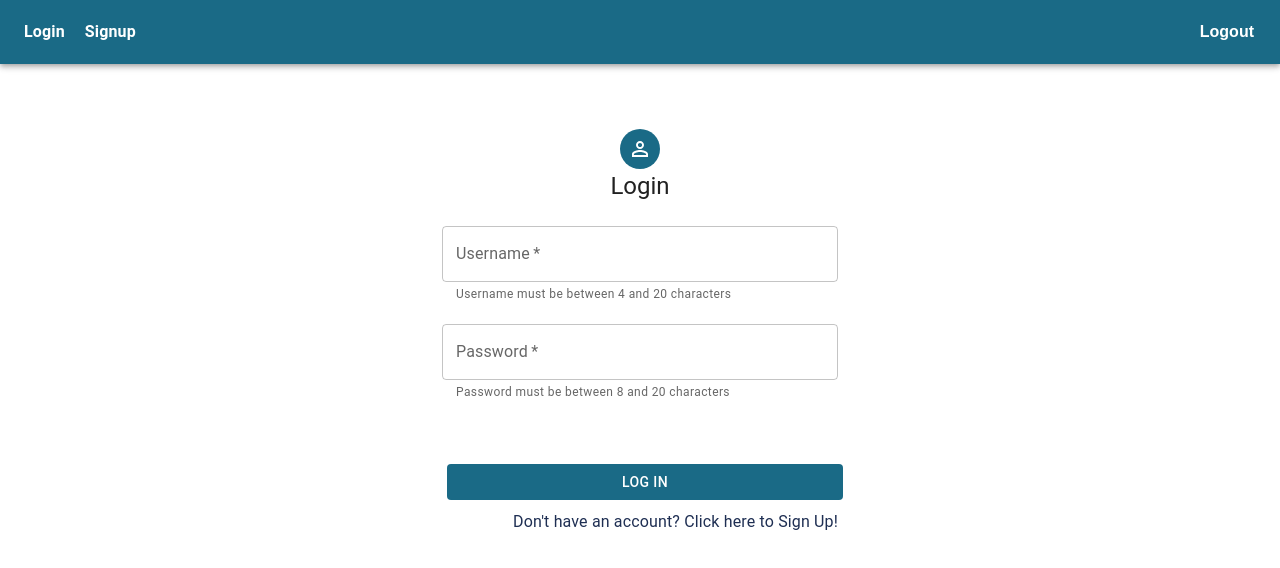
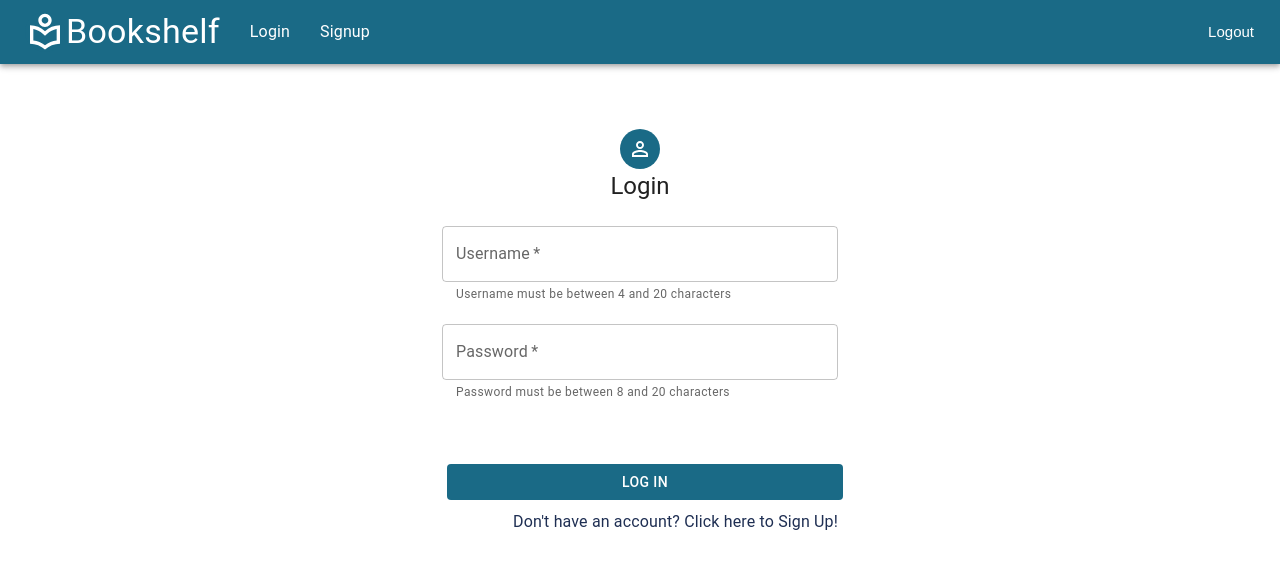
Before and after one commit to seth-allgire/bookshelf-react, a React (Create React App) app: page /login in a window 1280 px wide. Shown: the top 568 px of the page. Built offline with nearby package versions, Linux system fonts and the light colour scheme; no server answers.

Commit message:
adds title to menu bar

```diff
--- a/src/bookshelf.css
+++ b/src/bookshelf.css
@@ -6,8 +6,7 @@ body {
 .link {
   color: #ffffff;
   text-decoration: none;
-  font-weight: 600;
-  margin-right: 20px;
+  margin-right: 30px;
   position: relative;
 }
 
@@ -26,11 +25,11 @@ body {
 .logout {
   background-color: #1a6a86;
   color: white;
-  font-size: 16px;
-  font-weight: 600;
+  font-size: 15px;
   border: none;
   position: absolute;
   right: 20px;
+  margin-top: -1px;
 }
 
 .shelf {
@@ -38,7 +37,7 @@ body {
   margin-left: -2px;
   margin-right: 2px;
   border-top: 15px ridge rgb(73, 49, 31);
-  box-shadow: 5px 5px 15px 1px;
+  box-shadow: 5px 5px 15px;
   margin-bottom: 20px;
 }
 
@@ -47,12 +46,12 @@ body {
   margin: 10px;
   margin-bottom: 0px;
   cursor: pointer;
-  border: 1px solid black;
+  border: 1px solid rgba(0, 0, 0, 0.158);
 }
 
 .cover-image:hover {
-  transform: scale(1.1, 1.1) translate(5px, 5px);
-  transition: all 150ms;
+  transform: scale(1.1, 1.1) translate(5px, 15px);
+  transition: all 200ms;
 }
 
 .cover-detail-image {
--- a/src/components/BookDisplay.js
+++ b/src/components/BookDisplay.js
@@ -64,7 +64,7 @@ function BookDisplay({
             className="cover-image"
             src={coverURL}
             alt="Book Cover"
-            title="Book Cover"
+            title={title}
             onClick={handleDialogOpen}
           ></img>
         )}
@@ -111,16 +111,6 @@ function BookDisplay({
                   <Tooltip title="Opens external link" placement="top">
                     <Button
                       variant="containedSecondary"
-                      // sx={{
-                      //   fontSize: "12px",
-                      //   mr: "5px",
-                      //   mt: "15px",
-                      //   mb: 2,
-                      //   bgcolor: "#1A6A86",
-                      //   "&:hover": {
-                      //     background: "#1a6986bb",
-                      //   },
-                      // }}
                       startIcon={<InfoOutlinedIcon />}
                       target="_blank"
                       href={infoURL}
@@ -131,16 +121,6 @@ function BookDisplay({
                   {!isMyBook && (
                     <Button
                       variant="containedSecondary"
-                      // sx={{
-                      //   fontSize: "12px",
-                      //   mr: "5px",
-                      //   mt: "15px",
-                      //   mb: 2,
-                      //   bgcolor: "#1A6A86",
-                      //   "&:hover": {
-                      //     background: "#1a6986bb",
-                      //   },
-                      // }}
                       startIcon={<AddCircleOutlineOutlinedIcon color="" />}
                       onClick={() =>
                         addMyBook({
@@ -158,16 +138,6 @@ function BookDisplay({
                   {isMyBook && (
                     <Button
                       variant="containedSecondary"
-                      // sx={{
-                      //   fontSize: "12px",
-                      //   mr: "5px",
-                      //   mt: "15px",
-                      //   mb: 2,
-                      //   bgcolor: "#1A6A86",
-                      //   "&:hover": {
-                      //     background: "#1a6986bb",
-                      //   },
-                      // }}
                       startIcon={<RemoveCircleOutlineOutlinedIcon color="" />}
                       onClick={() => deleteMyBook(cover_id)}
                     >
@@ -178,15 +148,6 @@ function BookDisplay({
                     <Button
                       variant="containedSecondary"
                       sx={{ mr: "0px" }}
-                      // sx={{
-                      //   fontSize: "12px",
-                      //   mt: "15px",
-                      //   mb: 2,
-                      //   bgcolor: "#1A6A86",
-                      //   "&:hover": {
-                      //     background: "#1a6986bb",
-                      //   },
-                      // }}
                       startIcon={<CreateOutlinedIcon />}
                       onClick={handleClick}
                     >
@@ -228,15 +189,6 @@ function BookDisplay({
                     <Button
                       variant="containedSecondary"
                       sx={{ mr: "0px" }}
-                      // sx={{
-                      //   fontSize: "10px",
-                      //   mt: "15px",
-                      //   mb: 2,
-                      //   bgcolor: "#1A6A86",
-                      //   "&:hover": {
-                      //     background: "#1a6986bb",
-                      //   },
-                      // }}
                       onClick={() => addBookNote({ bookNote })}
                     >
                       Save
--- a/src/components/Menu.js
+++ b/src/components/Menu.js
@@ -2,7 +2,8 @@ import React, { useEffect, useState, useContext } from "react";
 import { BookContext } from "../shared/BookContext";
 import { NavLink } from "react-router-dom";
 import ArrowUpwardIcon from "@mui/icons-material/ArrowUpward";
-import { AppBar, Button, Toolbar } from "@mui/material";
+import { AppBar, Avatar, Button, Toolbar, Typography } from "@mui/material";
+import LocalLibraryOutlined from "@mui/icons-material/LocalLibraryOutlined";
 
 function Menu() {
   const [showButton, setShowButton] = useState(false);
@@ -22,8 +23,14 @@ function Menu() {
   };
   return (
     <>
-      <AppBar position="static" sx={{ bgcolor: "#1A6A86" }}>
+      <AppBar position="sticky" sx={{ bgcolor: "#1A6A86" }}>
         <Toolbar variant="regular">
+          <Avatar>
+            <LocalLibraryOutlined sx={{ fontSize: "40px" }} />{" "}
+          </Avatar>
+          <Typography variant="h4" sx={{ marginRight: "30px" }}>
+            Bookshelf
+          </Typography>
           {!user.username && (
             <>
               <NavLink to="/login" className="link" activeClassName="active">
--- a/src/shared/BookContext.js
+++ b/src/shared/BookContext.js
@@ -7,6 +7,7 @@ export function BookProvider(props) {
   const [user, setUser] = useState({});
   const [search, setSearch] = useState([]);
   const [myBooks, setMyBooks] = useState([]);
+  const [bookNotes, setBookNotes] = useState({});
 
   useEffect(() => {
     async function verify() {
@@ -34,17 +35,18 @@ export function BookProvider(props) {
   //TODO HOW DO I SET THIS UP?
   const addBookNote = useCallback(
     async (bookNote) => {
-      const { data } = await axios.post("/api/myBooks/add", {
+      const { data } = await axios.post("/api/bookNotes/add", {
         ...bookNote,
       });
-      setMyBooks((curr) => {
+      setBookNotes((curr) => {
         return [...curr, data.data];
       });
     },
-    [setMyBooks]
+    [setBookNotes]
   );
   //need to create a new table for book notes that is tied by foreign key to myBooks;
   //then need to adjust "getbyusername" so that it pulls notes along with books
+
   const addMyBook = useCallback(
     async (book) => {
       const { data } = await axios.post("/api/myBooks/add", {
@@ -56,21 +58,6 @@ export function BookProvider(props) {
     },
     [setMyBooks]
   );
-
-  // const getSummary = useCallback(
-  //   async
-  // )
-
-  // useEffect(() => {
-  //   async function getSummary() {
-  //     const { data } = await axios.get(`/api/myBooks/user`);
-  //     if (!data.success) return;
-  //     setMyBooks(data.data);
-  //   }
-  //   if (user.username) {
-  //     getMyBooks();
-  //   }
-  // }, [user]);
 
   const deleteMyBook = useCallback(
     async (id) => {
@@ -88,8 +75,9 @@ export function BookProvider(props) {
       setUser({});
       setSearch([]);
       setMyBooks([]);
+      setBookNotes({});
     } catch (e) {}
-  }, [setUser, setSearch, setMyBooks]);
+  }, [setUser, setSearch, setMyBooks, setBookNotes]);
 
   return (
     <BookContext.Provider
@@ -97,7 +85,7 @@ export function BookProvider(props) {
         user,
         search,
         myBooks,
-
+        bookNotes,
         setUser,
         setSearch,
         addBookNote,
```
